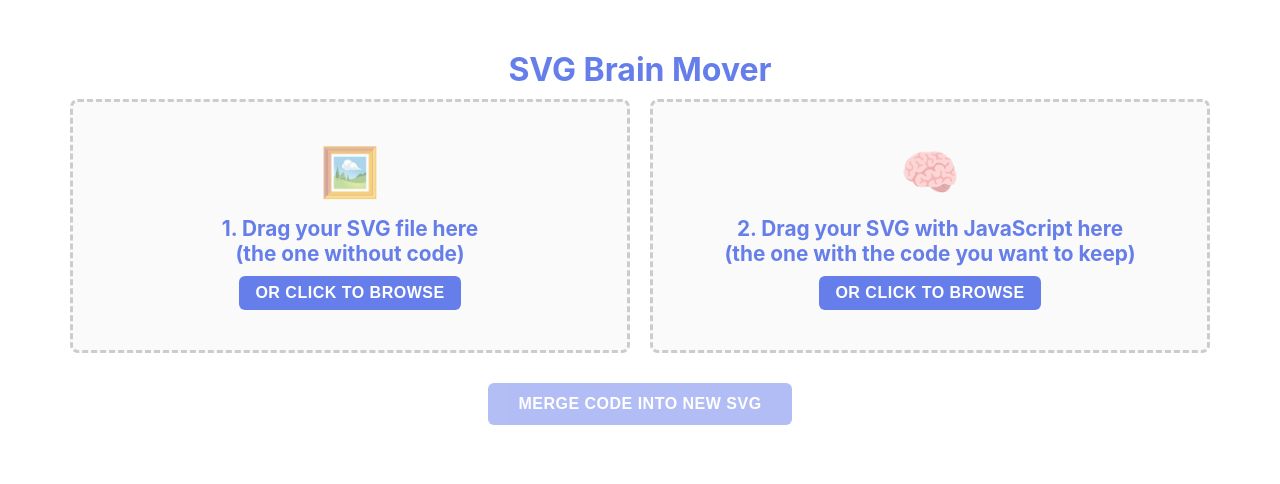
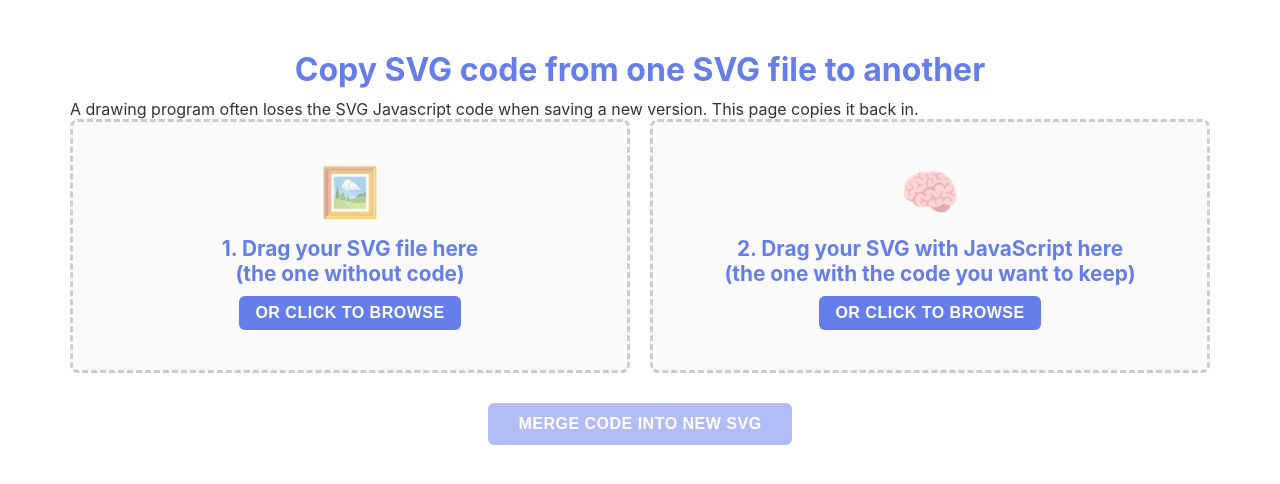
Before and after one commit to steveturbek/Designing-Interactive-SVGs-with-AI, a plain HTML site: page helpers/svg-code-transplant.html in a window 1280 px wide. Drawn offline with Linux system fonts and the light colour scheme.

Commit message:
add links, rename page

```diff
--- a/helpers/svg-code-merger.html
+++ b/helpers/svg-code-transplant.html
@@ -3,7 +3,7 @@
   <head>
     <meta charset="UTF-8" />
     <meta name="viewport" content="width=device-width, initial-scale=1.0" />
-    <title>SVG Code Merger</title>
+    <title>SVG Code Transplant</title>
     <style>
       * {
         box-sizing: border-box;
@@ -255,7 +255,8 @@
   </head>
   <body>
     <div class="container">
-      <h1>SVG Brain Mover</h1>
+      <h1>Copy SVG code from one SVG file to another</h1>
+      <p>A drawing program often loses the SVG Javascript code when saving a new version. This page copies it back in.</p>
 
       <div class="drop-zones">
         <div class="drop-zone" id="newSvgZone">
```
Also changed, not shown: 1 other file.
